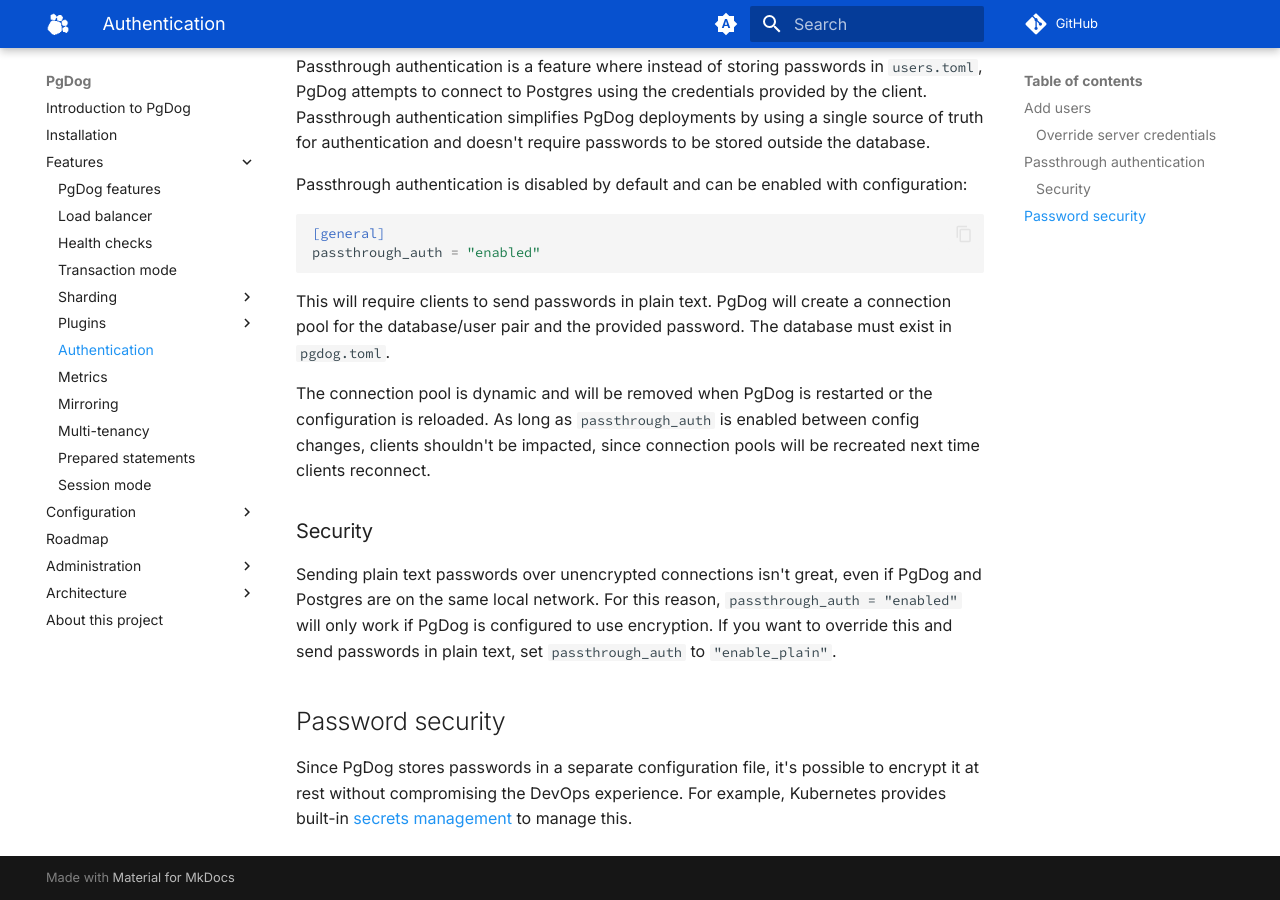
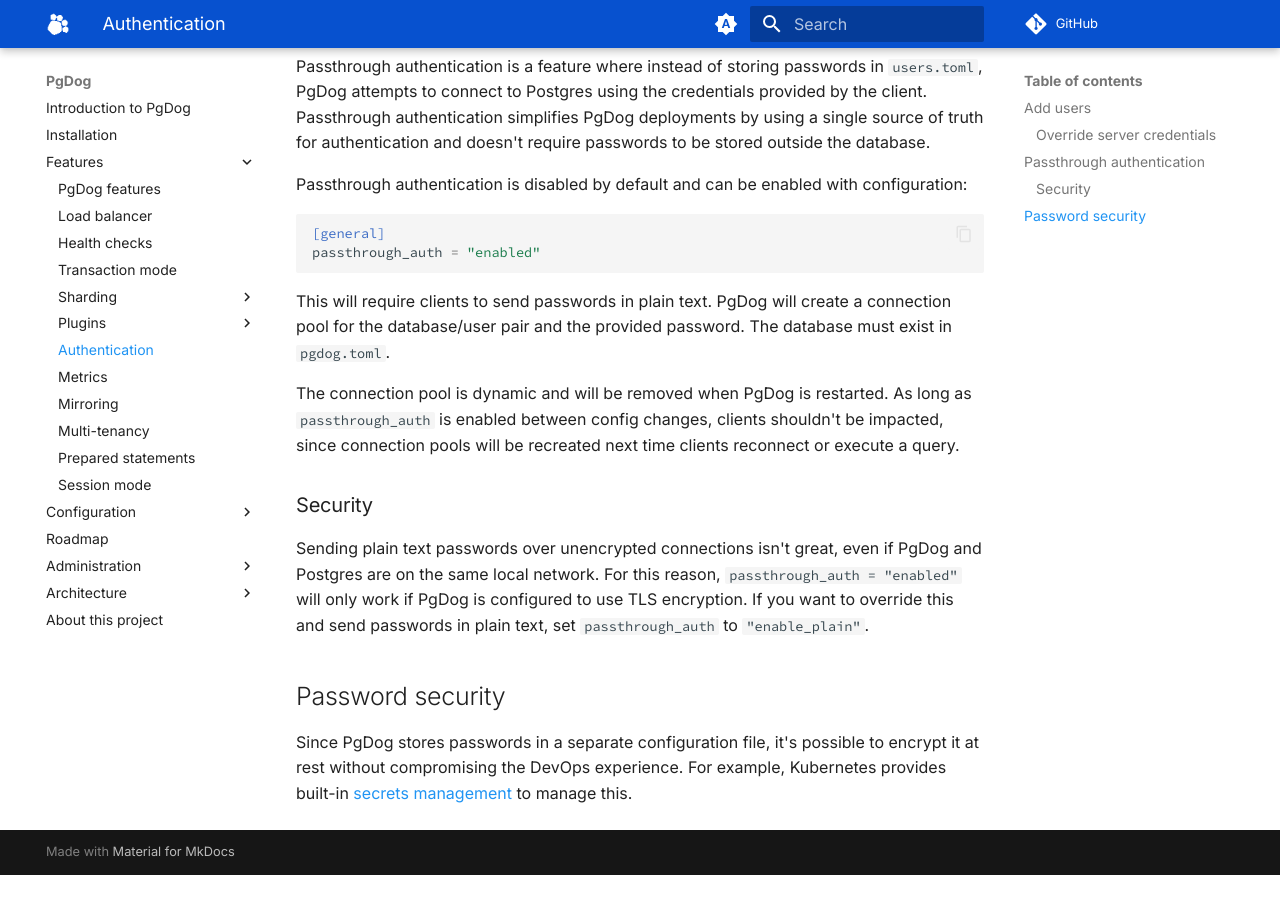
Before and after one commit to pgdogdev/docs, an MkDocs documentation site: the page built from docs/features/authentication.md, in a window 1280 px wide and 900 px high, scrolled down 1161 px. Built offline with MkDocs 1.6.1 and Material for MkDocs 9.7.7, drawn with Linux system fonts in a browser that asks for light colours; comment, search, counter and statistics services are not loaded; after the commit the page ends 2036 px from its top, so only the background shows below that.

Commit message:
update passthrough auth docs

```diff
--- a/docs/features/authentication.md
+++ b/docs/features/authentication.md
@@ -49,11 +49,11 @@
 
 This will require clients to send passwords in plain text. PgDog will create a connection pool for the database/user pair and the provided password. The database must exist in `pgdog.toml`.
 
-The connection pool is dynamic and will be removed when PgDog is restarted or the configuration is reloaded. As long as `passthrough_auth` is enabled between config changes, clients shouldn't be impacted, since connection pools will be recreated next time clients reconnect.
+The connection pool is dynamic and will be removed when PgDog is restarted. As long as `passthrough_auth` is enabled between config changes, clients shouldn't be impacted, since connection pools will be recreated next time clients reconnect or execute a query.
 
 ### Security
 
-Sending plain text passwords over unencrypted connections isn't great, even if PgDog and Postgres are on the same local network. For this reason, `passthrough_auth = "enabled"` will only work if PgDog is configured to use encryption. If you want to override this and send passwords in plain text, set `passthrough_auth` to `"enable_plain"`.
+Sending plain text passwords over unencrypted connections isn't great, even if PgDog and Postgres are on the same local network. For this reason, `passthrough_auth = "enabled"` will only work if PgDog is configured to use TLS encryption. If you want to override this and send passwords in plain text, set `passthrough_auth` to `"enable_plain"`.
 
 ## Password security
 
```
